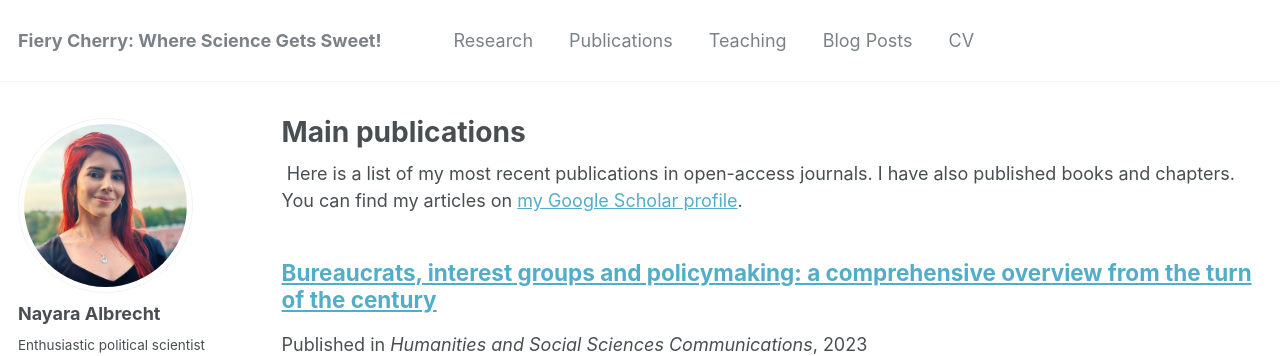
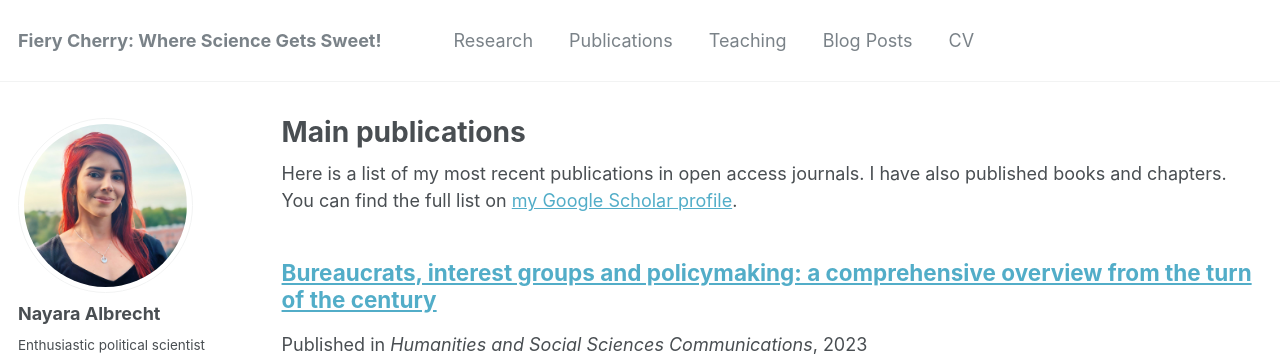
Before and after one commit to nayalbrecht/nayalbrecht.github.io, a Jekyll site: the page built from _pages/publications.md, in a window 1280 px wide and 900 px high. Shown: the top 356 px of the window. Built offline with Jekyll 4.4.1, drawn with Linux system fonts in a browser that asks for light colours; some web fonts are replaced.

Commit message:
Update publications.md

```diff
--- a/_pages/publications.md
+++ b/_pages/publications.md
@@ -6,9 +6,7 @@ author_profile: true
 ---
 
 {% if site.author.googlescholar %}
-  <div class="wordwrap"> Here is a list of my most recent publications in open-access journals. I have also published books and chapters.
-
-    You can find my articles on <a href="{{site.author.googlescholar}}">my Google Scholar profile</a>.</div>
+  <div class="wordwrap">Here is a list of my most recent publications in open access journals. I have also published books and chapters. You can find the full list on <a href="{{site.author.googlescholar}}">my Google Scholar profile</a>.</div>
 {% endif %}
 
 {% include base_path %}
```
